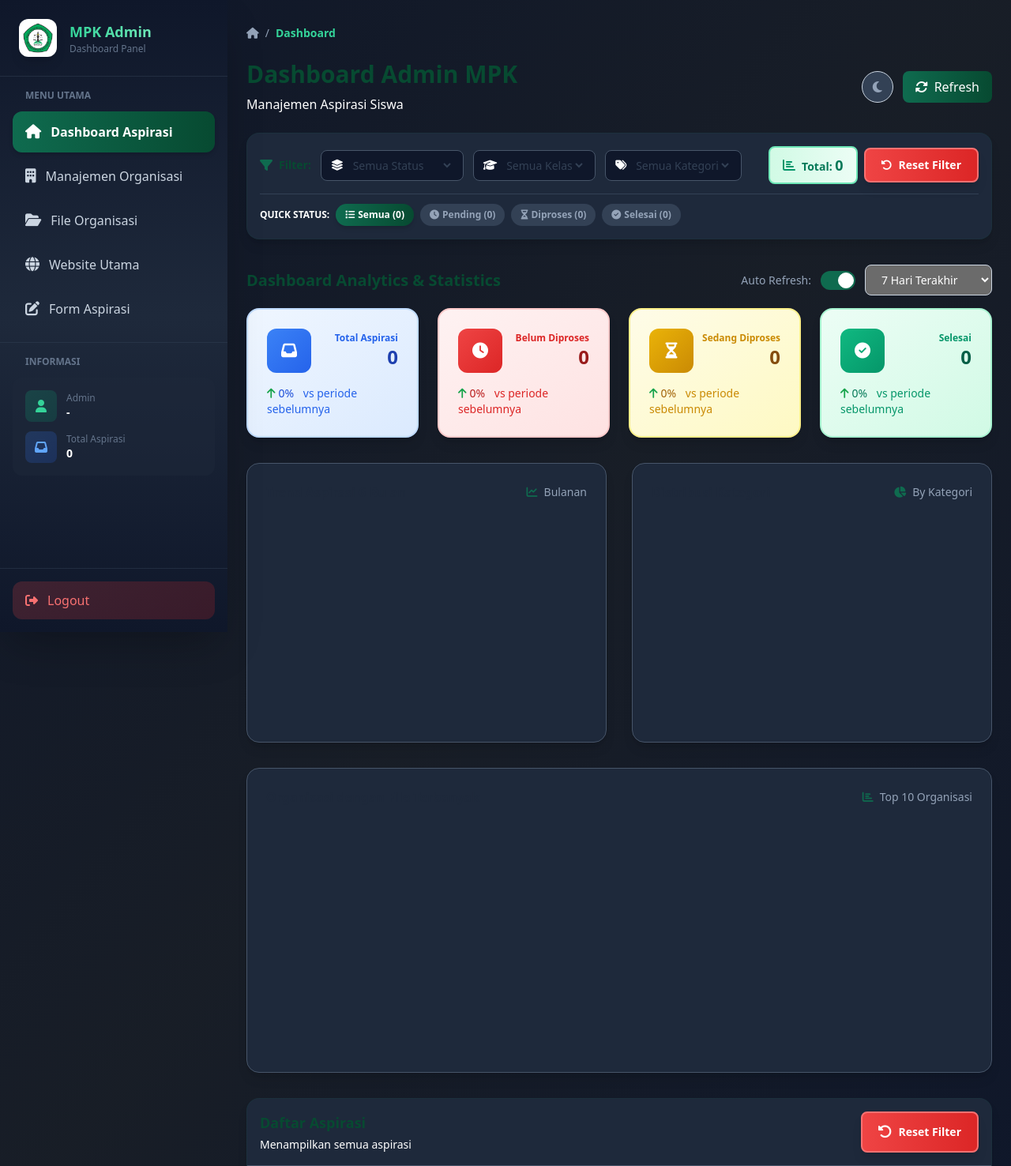
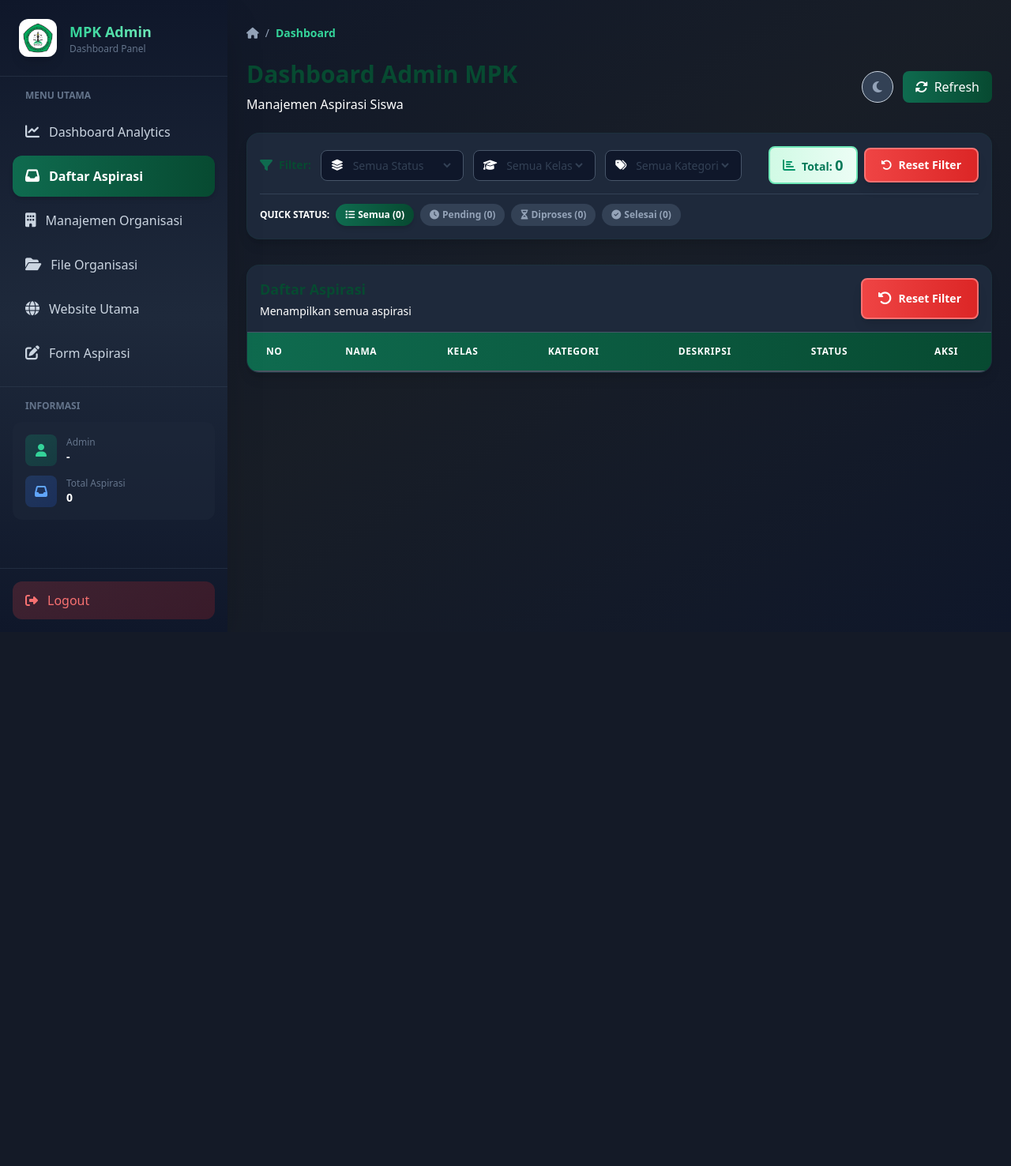
Before and after one commit to xfakh/MPKFULL, a Flask app: page /dashboard in a window 1280 px wide. Shown: the top 1476 px of the page at 79% size. After the commit the page ends 784 px from the top, so only its background shows below. Run offline with Flask 3, Linux system fonts and the light colour scheme; a user stored in the database is signed in; lists and menus that the app fills with data are empty; a map, chart or similar area stays blank; some libraries are stand-ins or nearby versions.

Commit message:
2026-09-25 - Pisahkan sidebar Dashboard Analytics dan Daftar Aspirasi

```diff
--- a/templates/dashboard.html
+++ b/templates/dashboard.html
@@ -81,17 +81,22 @@
       <nav class="p-4 space-y-1">
         <div class="text-xs uppercase text-slate-500 font-bold mb-3 px-4">Menu Utama</div>
 
-        <button type="button" onclick="showAspirasi()" class="sidebar-link flex items-center gap-3 px-4 py-3 rounded-xl bg-gradient-to-r from-mpk-primary to-mpk-primary-dark text-white font-semibold shadow-md w-full text-left">
-          <i class="fas fa-home text-lg"></i>
-          <span>Dashboard Aspirasi</span>
+        <button type="button" onclick="showAnalytics()" class="sidebar-link flex items-center gap-3 px-4 py-3 rounded-xl text-slate-300 hover:bg-slate-700/50 hover:text-white font-medium w-full text-left" id="nav-analytics">
+          <i class="fas fa-chart-line text-lg"></i>
+          <span>Dashboard Analytics</span>
         </button>
 
-        <button type="button" onclick="showOrganizations()" class="sidebar-link flex items-center gap-3 px-4 py-3 rounded-xl text-slate-300 hover:bg-slate-700/50 hover:text-white font-medium w-full text-left">
+        <button type="button" onclick="showAspirasi()" class="sidebar-link flex items-center gap-3 px-4 py-3 rounded-xl bg-gradient-to-r from-mpk-primary to-mpk-primary-dark text-white font-semibold shadow-md w-full text-left" id="nav-aspirasi">
+          <i class="fas fa-inbox text-lg"></i>
+          <span>Daftar Aspirasi</span>
+        </button>
+
+        <button type="button" onclick="showOrganizations()" class="sidebar-link flex items-center gap-3 px-4 py-3 rounded-xl text-slate-300 hover:bg-slate-700/50 hover:text-white font-medium w-full text-left" id="nav-organizations">
           <i class="fas fa-building text-lg"></i>
           <span>Manajemen Organisasi</span>
         </button>
 
-        <button type="button" onclick="showFiles()" class="sidebar-link flex items-center gap-3 px-4 py-3 rounded-xl text-slate-300 hover:bg-slate-700/50 hover:text-white font-medium w-full text-left">
+        <button type="button" onclick="showFiles()" class="sidebar-link flex items-center gap-3 px-4 py-3 rounded-xl text-slate-300 hover:bg-slate-700/50 hover:text-white font-medium w-full text-left" id="nav-files">
           <i class="fas fa-folder-open text-lg"></i>
           <span>File Organisasi</span>
         </button>
@@ -256,7 +261,7 @@
         </header>
 
         <!-- Dashboard Analytics & Statistics -->
-        <div id="analyticsSection" class="animate-slideUp">
+        <div id="analyticsSection" class="hidden animate-slideUp">
           <div class="mb-6">
             <div class="flex items-center justify-between mb-4">
               <h2 class="text-xl font-bold text-mpk-primary-dark">Dashboard Analytics & Statistics</h2>
@@ -620,14 +625,7 @@
       loadUsers();
     }
 
-    function showAspirasi() {
-      console.log('showAspirasi called');
-      const aspirasiSection = document.getElementById('aspirasiSection');
-      const userSection = document.getElementById('userManagementSection');
-
-      if (userSection) userSection.classList.add('hidden');
-      if (aspirasiSection) aspirasiSection.classList.remove('hidden');
-    }
+
 
     function showToast(message, type = 'success') {
       const container = document.getElementById('toastContainer');
@@ -747,6 +745,92 @@
         }
       }
       localStorage.setItem('theme', theme);
+    }
+
+    // Navigation Functions
+    function showAnalytics() {
+      // Hide all sections
+      document.getElementById('analyticsSection').classList.remove('hidden');
+      document.getElementById('aspirasiSection').classList.add('hidden');
+      document.getElementById('organizationsSection').classList.add('hidden');
+      document.getElementById('filesSection').classList.add('hidden');
+
+      // Update active state in sidebar
+      updateActiveNav('analytics');
+
+      // Auto fetch stats
+      fetchDashboardStats();
+    }
+
+    function showAspirasi() {
+      // Hide all sections
+      document.getElementById('analyticsSection').classList.add('hidden');
+      document.getElementById('aspirasiSection').classList.remove('hidden');
+      document.getElementById('organizationsSection').classList.add('hidden');
+      document.getElementById('filesSection').classList.add('hidden');
+
+      // Update active state in sidebar
+      updateActiveNav('aspirasi');
+
+      // Fetch aspirasi data
+      fetchData();
+    }
+
+    function showOrganizations() {
+      // Hide all sections
+      document.getElementById('analyticsSection').classList.add('hidden');
+      document.getElementById('aspirasiSection').classList.add('hidden');
+      document.getElementById('organizationsSection').classList.remove('hidden');
+      document.getElementById('filesSection').classList.add('hidden');
+
+      // Update active state in sidebar
+      updateActiveNav('organizations');
+
+      // Load organizations data
+      loadOrganizations();
+    }
+
+    function showFiles() {
+      // Hide all sections
+      document.getElementById('analyticsSection').classList.add('hidden');
+      document.getElementById('aspirasiSection').classList.add('hidden');
+      document.getElementById('organizationsSection').classList.add('hidden');
+      document.getElementById('filesSection').classList.remove('hidden');
+
+      // Update active state in sidebar
+      updateActiveNav('files');
+
+      // Load files data
+      loadFiles();
+    }
+
+    function updateActiveNav(activeId) {
+      // Reset all nav items
+      const navItems = ['analytics', 'aspirasi', 'organizations', 'files'];
+      navItems.forEach(id => {
+        const navElement = document.getElementById(`nav-${id}`);
+        if (navElement) {
+          navElement.classList.remove(
+            'bg-gradient-to-r', 'from-mpk-primary', 'to-mpk-primary-dark',
+            'text-white', 'shadow-md', 'font-semibold'
+          );
+          navElement.classList.add(
+            'text-slate-300', 'hover:bg-slate-700/50', 'hover:text-white', 'font-medium'
+          );
+        }
+      });
+
+      // Set active nav item
+      const activeNav = document.getElementById(`nav-${activeId}`);
+      if (activeNav) {
+        activeNav.classList.remove(
+          'text-slate-300', 'hover:bg-slate-700/50', 'hover:text-white', 'font-medium'
+        );
+        activeNav.classList.add(
+          'bg-gradient-to-r', 'from-mpk-primary', 'to-mpk-primary-dark',
+          'text-white', 'shadow-md', 'font-semibold'
+        );
+      }
     }
 
     function toggleDarkMode() {
@@ -1196,21 +1280,7 @@
     let organizationsData = [];
     let filesData = [];
 
-    function showOrganizations() {
-      document.getElementById('aspirasiSection').classList.add('hidden');
-      document.getElementById('userManagementSection').classList.add('hidden');
-      document.getElementById('organizationsSection').classList.remove('hidden');
-      document.getElementById('filesSection').classList.add('hidden');
-      loadOrganizations();
-    }
-
-    function showFiles() {
-      document.getElementById('aspirasiSection').classList.add('hidden');
-      document.getElementById('userManagementSection').classList.add('hidden');
-      document.getElementById('organizationsSection').classList.add('hidden');
-      document.getElementById('filesSection').classList.remove('hidden');
-      loadFiles();
-    }
+
 
     async function loadOrganizations() {
       try {
@@ -1397,7 +1467,11 @@
     }
 
     checkAuth().then(auth => {
-      if (auth) fetchData();
+      if (auth) {
+        fetchData();
+        // Set default view to Aspirasi section
+        showAspirasi();
+      }
     });
 
     // ========================================
```
